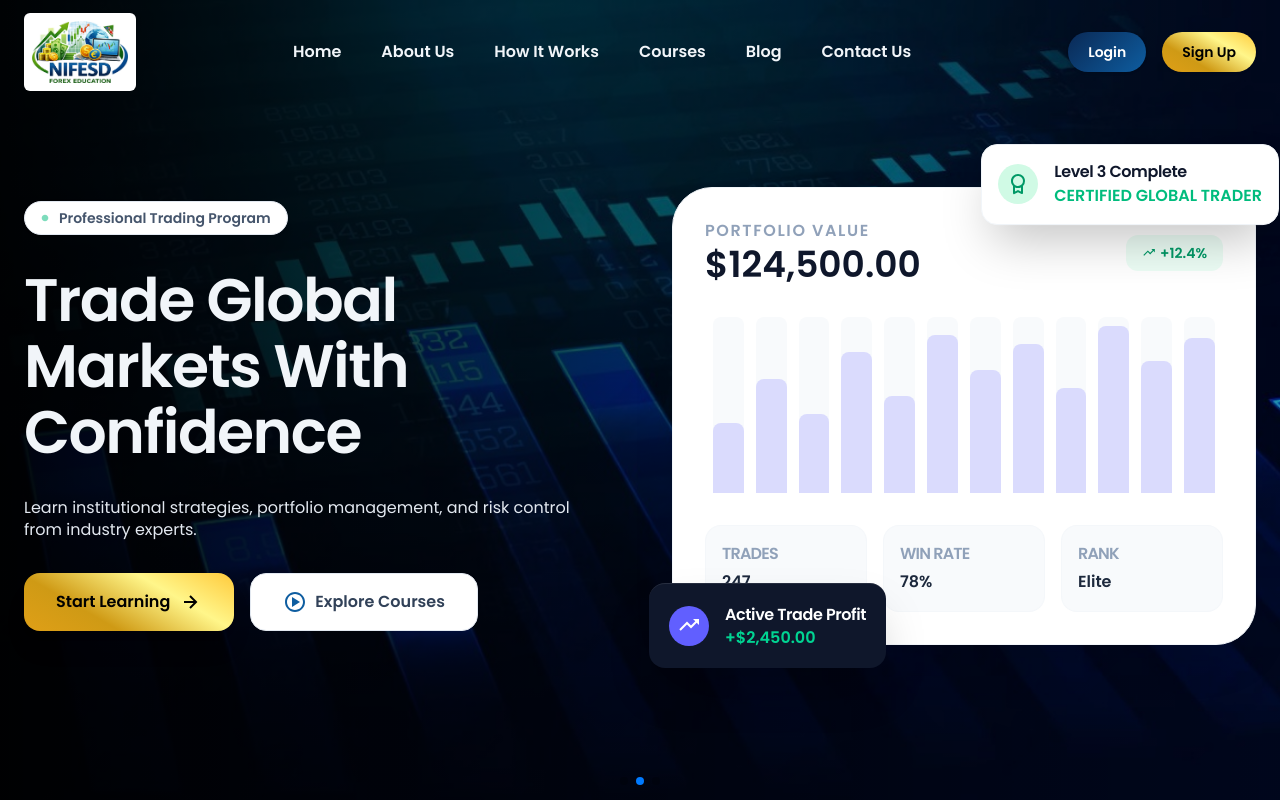
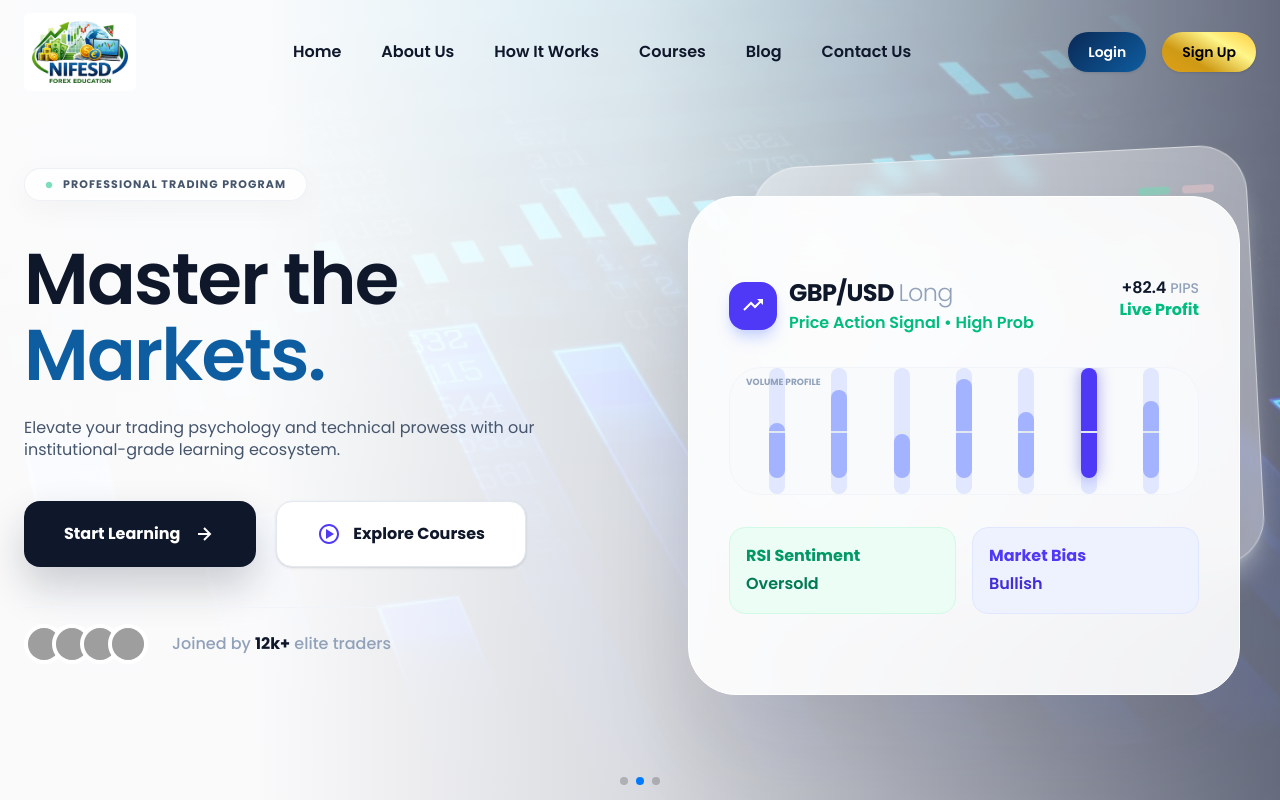
Before and after one commit to deep-seawind/fx-education, a React (Vite) app: page / in a window 1280 px wide. Shown: the top 800 px of the page. Built offline with nearby package versions, Linux system fonts and the light colour scheme; grey boxes are pictures that could not be loaded.

Commit message:
Six commit

```diff
--- a/src/Components/Header/Header.jsx
+++ b/src/Components/Header/Header.jsx
@@ -30,7 +30,7 @@ const Header = () => {
       className={`fixed top-0 left-0 w-full z-50 transition-all duration-300 ${
         scrolled
           ? "bg-white backdrop-blur-md shadow-lg"
-          : "bg-transparent text-slate-100"
+          : "bg-transparent text-slate-900"
       }`}
     >
       <div className="container mx-auto py-3 px-6">
--- a/src/Components/Pages/Courses/CoursesDetails/CoursesDetails.jsx
+++ b/src/Components/Pages/Courses/CoursesDetails/CoursesDetails.jsx
@@ -169,7 +169,7 @@ const CoursesDetails = () => {
 
         <div className="container mx-auto px-4 md:px-6 grid lg:grid-cols-3 grid-cols-1 gap-8 lg:gap-16 mt-8 md:mt-12">
           {/* Left Content Area */}
-          <div className="lg:col-span-2 space-y-12 md:space-y-20">
+          <div className="lg:col-span-2 space-y-12 md:space-y-20 order-2 lg:order-1">
             {/* About Section */}
             <section ref={aboutRef} id="About" className="scroll-mt-32">
               <h2 className="text-2xl md:text-3xl font-semibold mb-4 md:mb-6">
@@ -221,7 +221,7 @@ const CoursesDetails = () => {
           </div>
 
           {/* 3. Responsive Sidebar */}
-          <aside className="relative lg:col-span-1">
+          <aside className="relative lg:col-span-1 order-1 lg:order-2">
             <CourseSidebar/>
           </aside>
         </div>
--- a/src/Components/Pages/Home/Hero.jsx
+++ b/src/Components/Pages/Home/Hero.jsx
@@ -43,9 +43,7 @@ const slides = [
     },
   ];
 
-
   return (
-
     <div className=" ">
       <Swiper
         modules={[Autoplay, Pagination, EffectFade]}
@@ -62,128 +60,195 @@ const slides = [
           <SwiperSlide key={index}>
             <section
               id="home"
-            className="relative min-h-screen pt-28 pb-20 overflow-hidden flex items-center "
+              className="relative min-h-[90vh] lg:min-h-screen pt-28 pb-20 overflow-hidden flex items-center bg-[#F8FAFC]"
               style={{
                 backgroundImage: `linear-gradient(
         to right,
-                rgba(0,0,0,0.95),
-                rgba(0,0,0,0.30)
-              ), url(${slide.image})`,
+        rgba(255,255,255,0.98) 20%,
+        rgba(255,255,255,0.85) 50%,
+        rgba(255,255,255,0.4) 100%
+      ), url('${slide.image}')`,
                 backgroundSize: "cover",
                 backgroundPosition: "center",
               }}
             >
               <div className="container mx-auto px-6 relative z-10">
                 <div className="grid grid-cols-1 lg:grid-cols-2 gap-16 items-center">
-
-          {/* LEFT */}
-          <div className="flex flex-col space-y-8">
-            <div className="inline-flex items-center gap-2.5 w-fit bg-white backdrop-blur border border-slate-200 shadow-sm rounded-full px-4 py-1.5 text-sm font-semibold text-slate-600">
+                  {/* LEFT CONTENT */}
+                  <div className="flex flex-col space-y-10">
+                    <div className="inline-flex items-center gap-2.5 w-fit bg-white/80 backdrop-blur-md border border-slate-200/60 shadow-[0_8px_30px_rgb(0,0,0,0.04)] rounded-full px-5 py-2 text-sm font-bold text-slate-600 tracking-tight transition-all hover:border-indigo-200">
                       <BiSolidCircle className="w-2 h-2 text-emerald-500 animate-pulse" />
+                      <span className="uppercase tracking-widest text-[11px]">
                         {slide.badge}
+                      </span>
                     </div>
 
-            <h1 className="text-4xl md:text-6xl lg:text-6xl font-semibold text-slate-100 leading-[1.1] tracking-tight">
-              {slide.title}
+                    <div className="space-y-6">
+                      <h1 className="text-5xl md:text-7xl lg:text-7xl font-semibold text-slate-900 leading-[1.05] tracking-tight">
+                        Master the
+                        <span className="text-color"> Markets.</span>
                       </h1>
 
-            <p className="text-lg md:text-xl text-slate-200 max-w-xl">
-              {slide.description}
+                      <p className="text-lg md:text-xl text-slate-600 ">
+                        Elevate your trading psychology and technical prowess
+                        with our institutional-grade learning ecosystem.
                       </p>
+                    </div>
 
-            <div className="flex flex-wrap gap-4">
-              <button className="flex items-center gap-2 px-8 py-4 bg-primary-color hover:bg-white text-white hover:text-color rounded-2xl font-semibold shadow-xl transition-all hover:-translate-y-1">
+                    <div className="flex flex-wrap gap-5">
+                      <button className="flex items-center gap-3 px-10 py-5 bg-slate-900 hover:bg-indigo-600 text-white rounded-2xl font-bold shadow-[0_20px_40px_rgba(15,23,42,0.2)] transition-all duration-300 hover:-translate-y-1.5 active:scale-95">
                         Start Learning
                         <BiRightArrowAlt className="text-2xl" />
                       </button>
 
-              <button className="flex items-center gap-2 px-8 py-4 bg-white backdrop-blur border border-slate-200 text-slate-700 rounded-2xl font-semibold">
-                <BiPlayCircle className="text-2xl text-color" />
+                      <button className="flex items-center gap-3 px-10 py-5 bg-white border border-slate-200 text-slate-900 rounded-2xl font-bold shadow-sm transition-all hover:bg-slate-50 hover:border-slate-300">
+                        <BiPlayCircle className="text-2xl text-indigo-600" />
                         Explore Courses
                       </button>
                     </div>
+
+                    {/* Trust Indicators */}
+                    <div className="pt-4 flex items-center gap-6 border-t border-slate-100 w-fit">
+                      <div className="flex -space-x-3">
+                        {[1, 2, 3, 4].map((i) => (
+                          <div
+                            key={i}
+                            className="w-10 h-10 rounded-full border-4 border-white bg-slate-200 overflow-hidden"
+                          >
+                            <img
+                              src={`https://i.pravatar.cc/100?img=${i + 10}`}
+                              alt="user"
+                            />
                           </div>
-
-                {/* Right Visual Section */}
-                <div className="relative">
-                  <div className="relative bg-white rounded-[2.5rem] shadow-[0_20px_50px_rgba(0,0,0,0.05)] p-8 border border-slate-100">
-                    {/* Dashboard Mockup */}
-                    <div className="space-y-8">
-                      <div className="flex items-center justify-between">
-                        <div>
-                          <p className="text-xs font-semibold text-slate-400 uppercase tracking-widest">
-                            Portfolio Value
+                        ))}
+                      </div>
+                      <p className="text-sm text-slate-400 font-medium">
+                        Joined by{" "}
+                        <span className="text-slate-900 font-bold">12k+</span>{" "}
+                        elite traders
                       </p>
-                          <h3 className="text-4xl font-semibold text-slate-900 mt-1">
-                            $124,500.00
-                          </h3>
-                        </div>
-                        <div className="bg-emerald-50 text-emerald-600 px-4 py-2 rounded-xl text-sm font-semibold flex items-center gap-1">
-                          <BiTrendingUp /> +12.4%
                     </div>
                   </div>
 
-                      {/* Simplified Professional Chart */}
-                      <div className="h-44 flex items-end gap-3 px-2">
-                        {[40, 65, 45, 80, 55, 90, 70, 85, 60, 95, 75, 88].map(
-                          (height, i) => (
+                  {/* RIGHT VISUAL (DASHBOARD) */}
+                  <div className="relative lg:block hidden h-150 w-full">
+                    {/* 1. BACK LAYER: Currency Strength Heatmap */}
+                    <div className="absolute top-10 right-0 w-[85%] h-105 bg-white/40 backdrop-blur-sm rounded-[3rem] border border-white/50 -rotate-3 transition-transform hover:rotate-0 duration-1000 shadow-xl shadow-slate-200/40">
+                      <div className="p-8 opacity-40">
+                        <div className="flex justify-between mb-8 items-center">
+                          <div className="h-5 w-40 bg-slate-200 rounded-full"></div>
+                          <div className="flex gap-3">
+                            <div className="h-2 w-8 bg-emerald-300 rounded-full"></div>
+                            <div className="h-2 w-8 bg-rose-200 rounded-full"></div>
+                          </div>
+                        </div>
+                        <div className="grid grid-cols-4 gap-4">
+                          {[
+                            "EUR",
+                            "USD",
+                            "GBP",
+                            "JPY",
+                            "AUD",
+                            "CAD",
+                            "CHF",
+                            "NZD",
+                          ].map((curr) => (
                             <div
-                              key={i}
-                              className="flex-1 bg-slate-50 rounded-t-lg relative group h-full"
+                              key={curr}
+                              className="p-4 bg-slate-50 rounded-2xl flex flex-col items-center gap-2"
                             >
+                              <div className="text-[10px] font-bold text-slate-400">
+                                {curr}
+                              </div>
                               <div
-                                className="absolute bottom-0 left-0 right-0 bg-indigo-500/20 group-hover:bg-indigo-500 rounded-t-lg transition-all duration-500"
-                                style={{ height: `${height}%` }}
-                              />
-                            </div>
-                          )
-                        )}
-                      </div>
-
-                      {/* Metric Grid */}
-                      <div className="grid grid-cols-3 gap-4">
-                        {["Trades", "Win Rate", "Rank"].map((item, i) => (
-                          <div
-                            key={i}
-                            className="bg-slate-50 rounded-2xl p-4 border border-slate-100/50"
-                          >
-                            <p className="text-[10px] font-semibold text-slate-400 uppercase tracking-tighter mb-1">
-                              {item}
-                            </p>
-                            <p className="text-lg font-semibold text-slate-800">
-                              {i === 1 ? "78%" : i === 2 ? "Elite" : "247"}
-                            </p>
+                                className={`h-1.5 w-full rounded-full ${
+                                  curr === "USD" || curr === "GBP"
+                                    ? "bg-emerald-400"
+                                    : "bg-slate-200"
+                                }`}
+                              ></div>
                             </div>
                           ))}
                         </div>
                       </div>
+                    </div>
 
-                    {/* High-Impact Floating Cards */}
-                    <div className="absolute -top-6 -right-6 bg-white rounded-2xl shadow-2xl p-4 border border-slate-100 flex items-center gap-4 animate-bounce duration-3000">
-                      <div className="w-10 h-10 rounded-full bg-emerald-100 flex items-center justify-center">
-                        <BiAward className="w-6 h-6 text-emerald-600" />
+                    {/* 2. MIDDLE LAYER: Live Forex Signal & Pip Tracker */}
+                    <div className="absolute inset-x-4 top-20 bg-white/90 backdrop-blur-2xl rounded-[3rem] shadow-[0_50px_100px_rgba(15,23,42,0.1)] p-10 py-20 border border-white z-20 group hover:-translate-y-2 transition-all duration-500 ">
+                      <div className="space-y-8 ">
+                        <div className="flex justify-between items-start">
+                          <div className="flex items-center gap-3">
+                            <div className="w-12 h-12 rounded-2xl bg-indigo-600 flex items-center justify-center text-white shadow-lg shadow-indigo-200">
+                              <BiTrendingUp className="text-2xl" />
                             </div>
                             <div>
-                        <p className="text-sm font-semibold text-slate-900 tracking-tight">
-                          Level 3 Complete
+                              <h4 className="text-2xl font-bold text-slate-900 tracking-tight">
+                                GBP/USD{" "}
+                                <span className="text-slate-400 font-light">
+                                  Long
+                                </span>
+                              </h4>
+                              <p className="text-[10px] font-semibold text-emerald-500 mt-0.5">
+                                Price Action Signal • High Prob
                               </p>
-                        <p className="text-[10px] font-semibold text-emerald-500 uppercase">
-                          Certified Global Trader
+                            </div>
+                          </div>
+                          <div className="text-right">
+                            <p className="text-2xl font-semibold text-slate-900">
+                              +82.4{" "}
+                              <span className="text-sm text-slate-400 font-medium">
+                                PIPS
+                              </span>
+                            </p>
+                            <p className="text-[10px] font-bold text-emerald-500 ">
+                              Live Profit
                             </p>
                           </div>
                         </div>
 
-                    <div className="absolute -bottom-6 -left-6 bg-slate-900 rounded-2xl shadow-2xl p-5 flex items-center gap-4 border-t border-white/10">
-                      <div className="w-10 h-10 rounded-full bg-indigo-500 flex items-center justify-center">
-                        <BiTrendingUp className="w-6 h-6 text-white" />
+                        {/* Institutional Order Block Visual */}
+                        <div className="relative h-32 w-full bg-slate-50 rounded-4xl overflow-hidden border border-slate-100">
+                          <div className="absolute inset-0 flex items-center justify-around px-4">
+                            {[50, 80, 40, 90, 60, 100, 70].map((h, i) => (
+                              <div
+                                key={i}
+                                className="w-4 bg-indigo-100 rounded-full relative group h-full flex flex-col justify-end pb-4"
+                              >
+                                <div className="absolute top-1/2 left-0 w-full h-0.5 bg-slate-200"></div>
+                                <div
+                                  className={`w-full rounded-full transition-all duration-1000 ${
+                                    i === 5
+                                      ? "bg-indigo-600 shadow-[0_0_15px_rgba(79,70,229,0.5)]"
+                                      : "bg-indigo-300"
+                                  }`}
+                                  style={{ height: `${h}%` }}
+                                ></div>
                               </div>
-                      <div>
-                        <p className="text-sm font-semibold text-white tracking-tight">
-                          Active Trade Profit
+                            ))}
+                          </div>
+                          <div className="absolute top-2 left-4 text-[9px] font-bold text-slate-400 uppercase">
+                            Volume Profile
+                          </div>
+                        </div>
+
+                        {/* Forex Indicators Grid */}
+                        <div className="grid grid-cols-2 gap-4">
+                          <div className="p-4 bg-emerald-50 rounded-2xl border border-emerald-100">
+                            <p className="text-[9px] font-bold text-emerald-600  mb-1">
+                              RSI Sentiment
                             </p>
-                        <p className="text-xs font-semibold text-emerald-400">
-                          +$2,450.00
+                            <p className="text-lg font-semibold text-emerald-700 ">
+                              Oversold
                             </p>
+                          </div>
+                          <div className="p-4 bg-indigo-50 rounded-2xl border border-indigo-100">
+                            <p className="text-[9px] font-bold text-indigo-600  mb-1">
+                              Market Bias
+                            </p>
+                            <p className="text-lg font-semibold text-indigo-700 ">
+                              Bullish
+                            </p>
+                          </div>
                         </div>
                       </div>
                     </div>
```
Also changed, not shown: src/Components/Pages/Courses/CoursesDetails/CourseModules/ModuleAccordion.jsx (+47 -24 lines), src/Components/Pages/Courses/CoursesDetails/CourseModules/VideoLesson.jsx (+18 -15 lines), src/Components/Pages/Courses/CoursesDetails/CourseVideo.jsx (+15 -5 lines), src/Components/common/Breadcrumbs.jsx (+37 -29 lines), src/assets/icnos/backward-icon.png (added), src/assets/icnos/forward-icon.png (added). Lines whose indentation alone changed are shown as unchanged.
